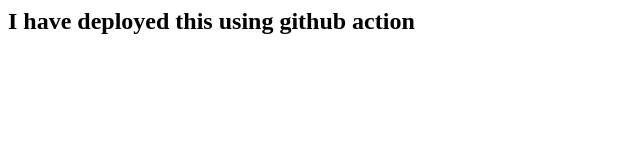
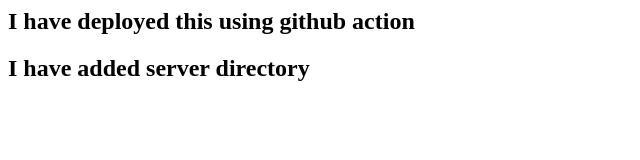
Before and after one commit to IROZEN-DEV1/github-cicd-action, a plain HTML site: page index.html in a window 1280 px wide. Shown: the whole page, without its empty margins (0-640 px from the left). Drawn offline with Linux system fonts and the light colour scheme.

Commit message:
Update index.html

```diff
--- a/index.html
+++ b/index.html
@@ -1 +1,2 @@
 <h2>I have deployed this using github action</h2>
+<h2>I have added server directory</h2>
```
